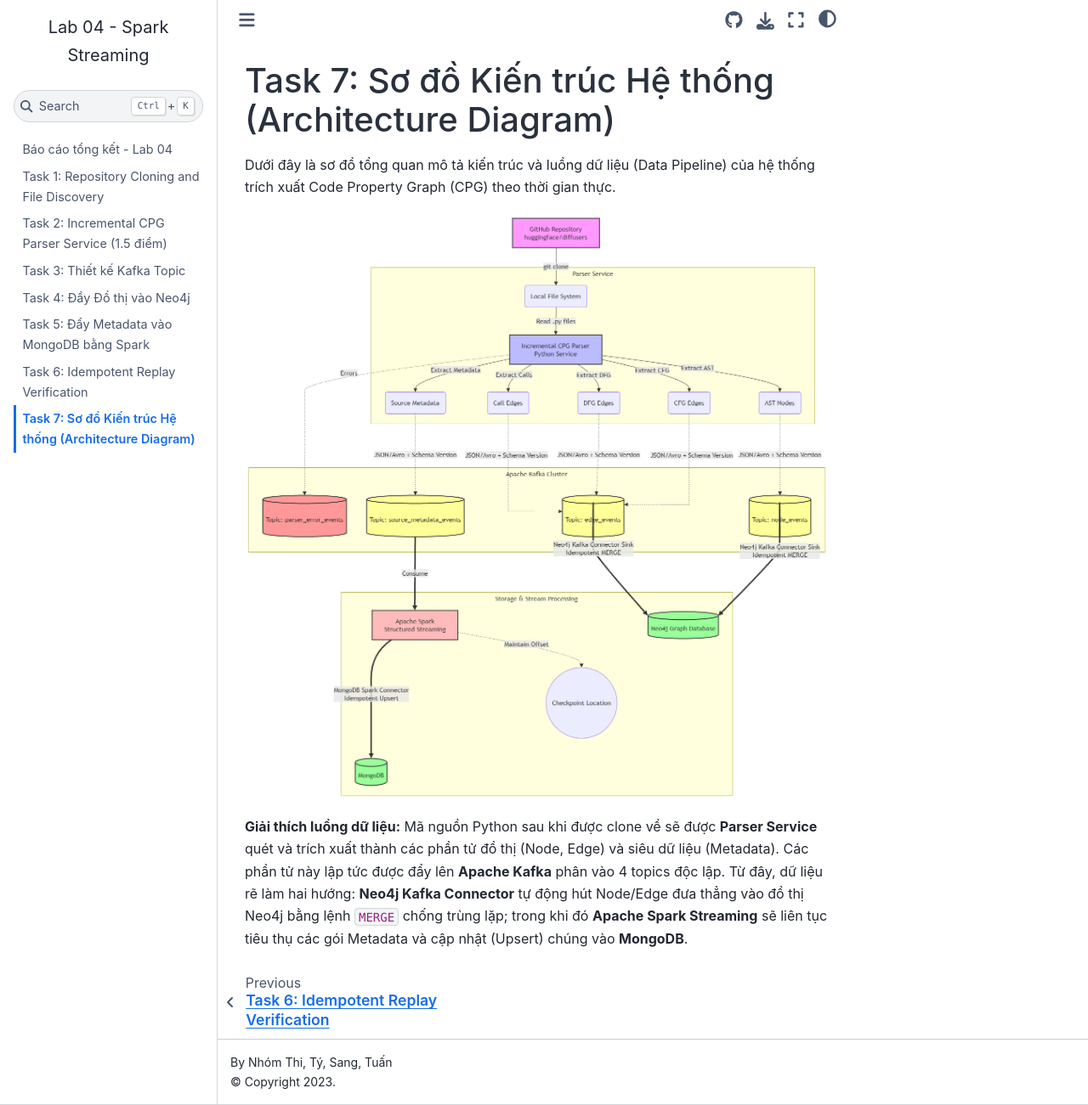
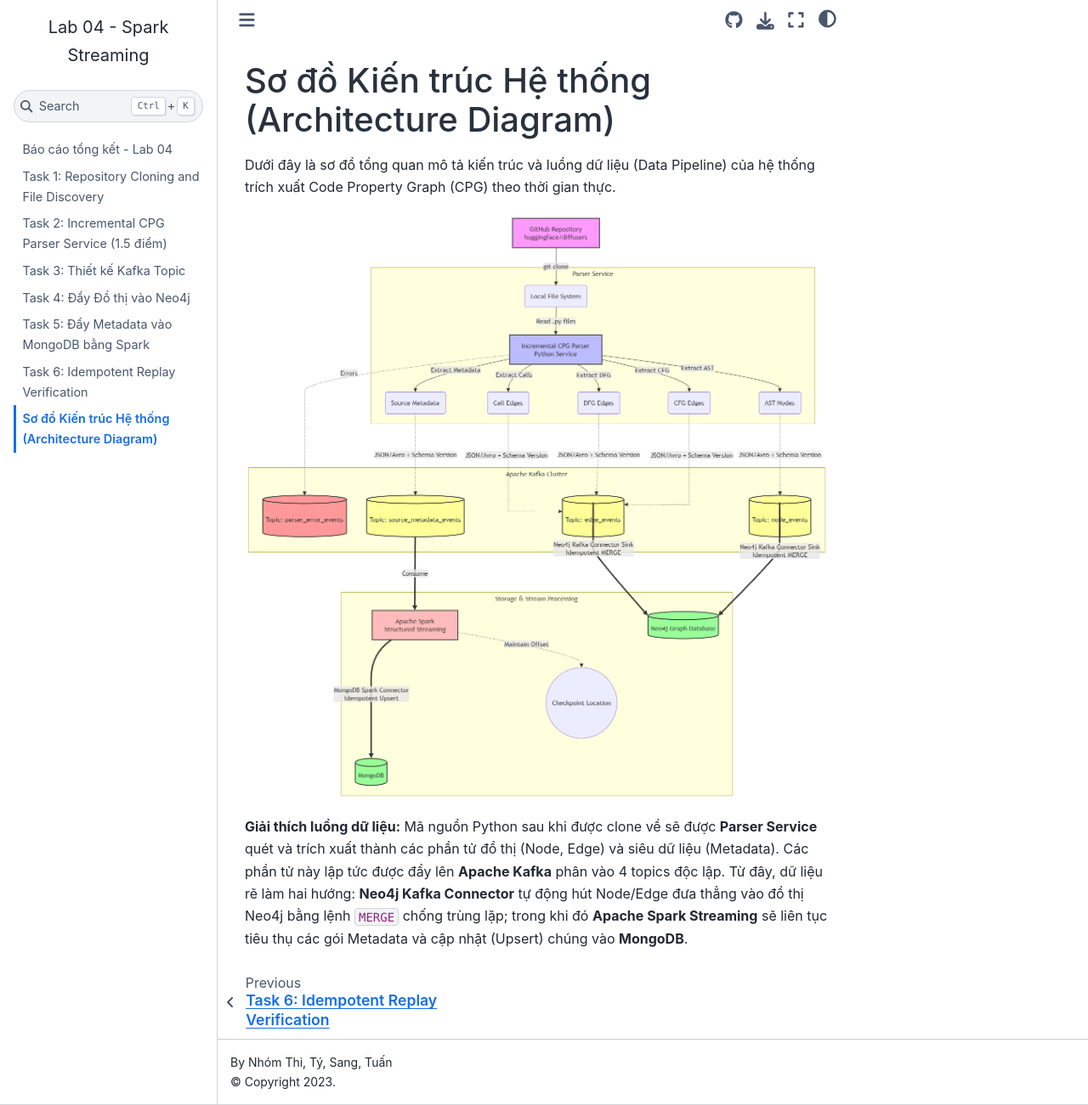
Before and after one commit to crazizorba/spark-streaming-diffusers, a Jupyter Book: the page built from docs/jupyter_book/task7.md, in a window 1280 px wide and 1301 px high. Shown: the whole window at 85% size. Built offline with Jupyter Book 1.0.4 settings and Sphinx 7.4.7 and the Sphinx Book theme 1.1.4, drawn with Linux system fonts in a browser that asks for light colours.

```diff
--- a/docs/jupyter_book/task7.md
+++ b/docs/jupyter_book/task7.md
@@ -1,4 +1,4 @@
-# Task 7: Sơ đồ Kiến trúc Hệ thống (Architecture Diagram)
+# Sơ đồ Kiến trúc Hệ thống (Architecture Diagram)
 
 Dưới đây là sơ đồ tổng quan mô tả kiến trúc và luồng dữ liệu (Data Pipeline) của hệ thống trích xuất Code Property Graph (CPG) theo thời gian thực.
 
```
